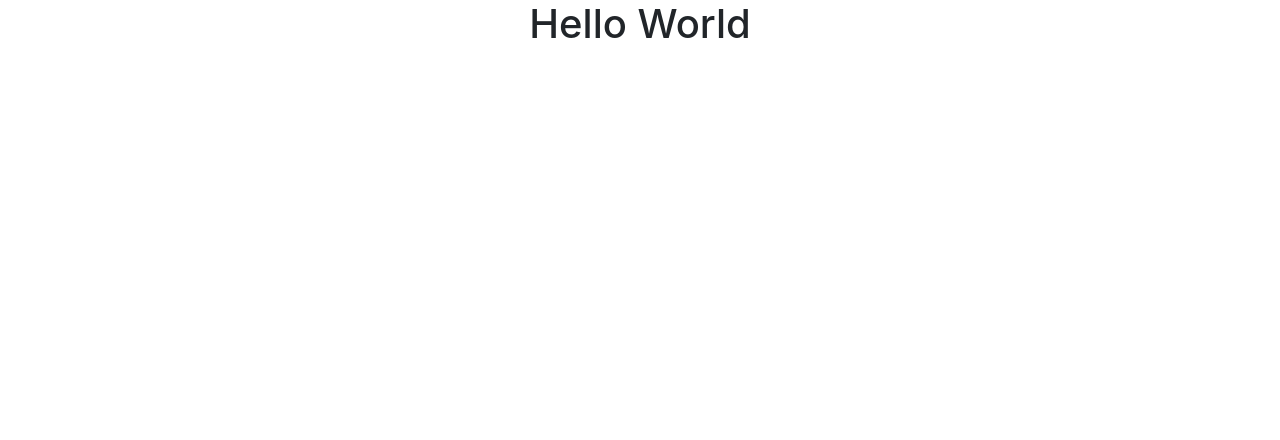
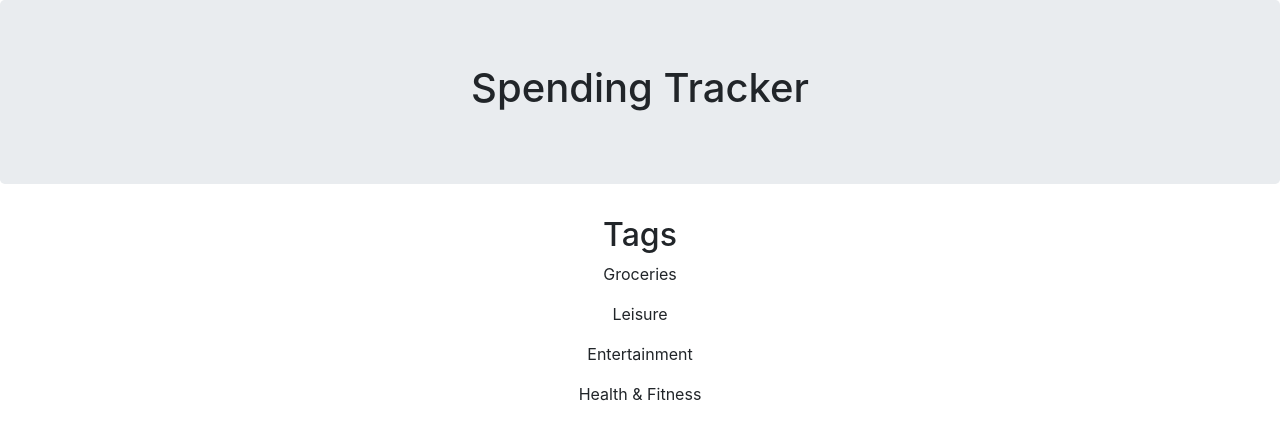
Before and after one commit to gregorl82/React_SpendingTracker, a React (Create React App) app in the folder client/: page / in a window 1280 px wide. Shown: the top 440 px of the page. Built offline with nearby package versions, Linux system fonts and the light colour scheme.

Commit message:
Adds TagContainer and renders static content

```diff
--- a/client/src/App.js
+++ b/client/src/App.js
@@ -1,10 +1,18 @@
 import React from 'react';
 import './App.css';
+import Jumbotron from 'react-bootstrap/Jumbotron';
+import TagContainer from './containers/TagContainer.js';
 
 function App() {
+
+  const tags = ["Groceries", "Leisure", "Entertainment", "Health & Fitness"];
+
   return (
     <div className="App">
-      <h1>Hello World</h1>
+      <Jumbotron>
+        <h1>Spending Tracker</h1>
+      </Jumbotron>
+      <TagContainer tags={tags} />
     </div>
   );
 }
--- /dev/null
+++ b/client/src/containers/TagContainer.js
@@ -0,0 +1,12 @@
+import React from 'react';
+
+const TagContainer = ({tags}) => {
+    return (
+        <div>
+            <h2>Tags</h2>
+            {tags.map(tag => <p>{tag}</p>)}
+        </div>
+    )
+}
+
+export default TagContainer;
```
